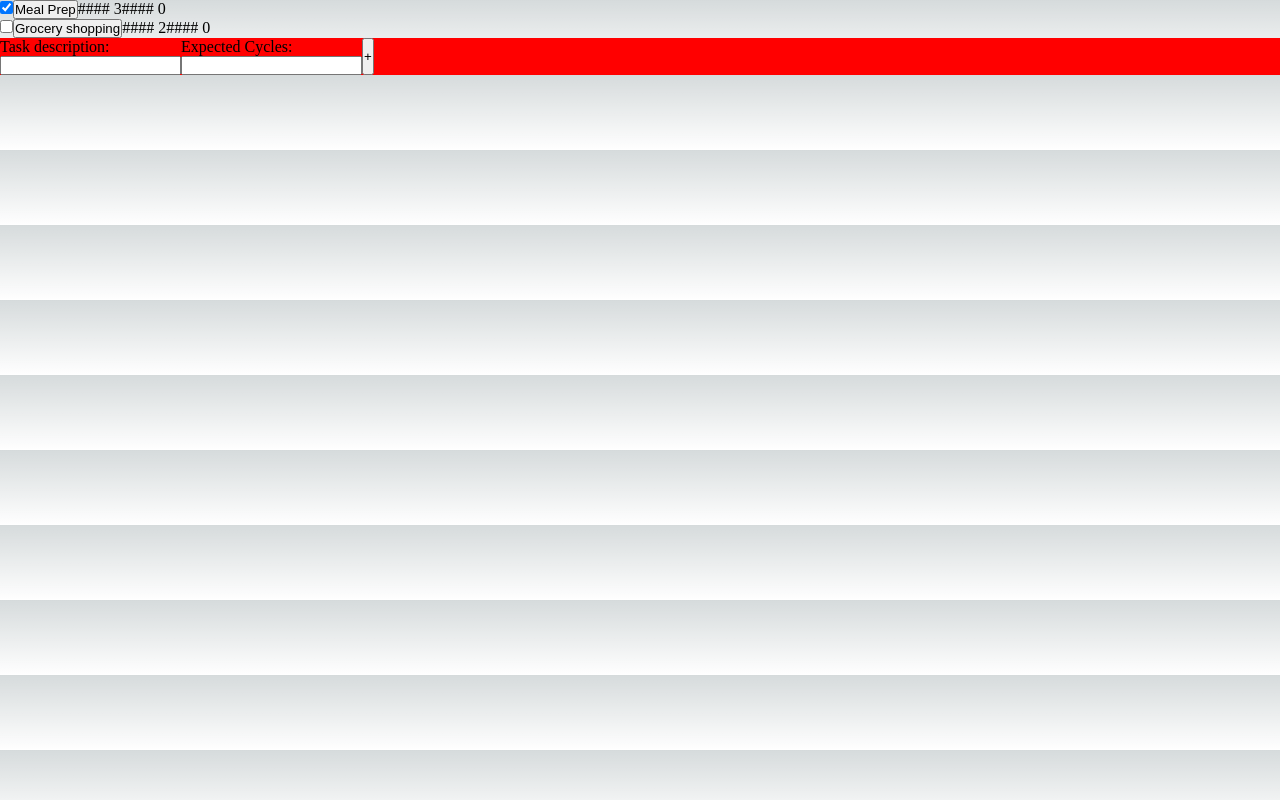
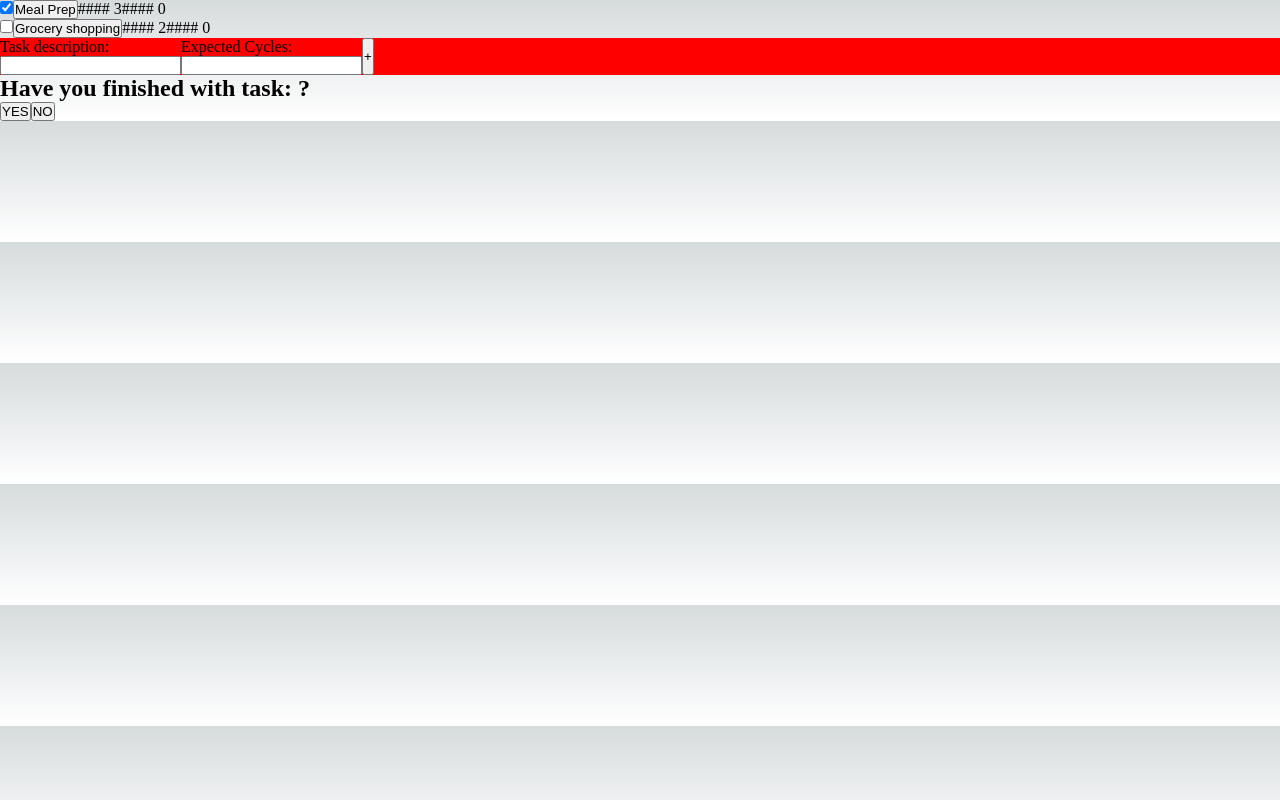
Before and after one commit to carocodingk/PomodoroTracker, a Next.js app: page / in a window 1280 px wide. Built offline with nearby package versions, Linux system fonts and the light colour scheme.

Commit message:
Added component that updates time and status of completion for a task selected

```diff
--- a/src/pages/index.js
+++ b/src/pages/index.js
@@ -7,7 +7,7 @@ const initialTasks = [{key: 0, taskName: 'Meal Prep', expectedCycles: 3, actualT
                       {key: 1, taskName: 'Grocery shopping', expectedCycles: 2, actualTime: 0, finished: false} ];
 
 
-function TaskManager({setTaskInProgress}){
+function TaskManager({taskInProgress, setTaskInProgress, cycleComplete}){
   const [taskKeys, setTaskKey] = useState(2)
   const [taskList, setTaskList] = useState(initialTasks)
   console.log(taskList)
@@ -18,7 +18,6 @@ function TaskManager({setTaskInProgress}){
         key: task.key,
         taskName: task.taskName
       })
-      // console.log(task.taskName)
     }
     else{
       console.log("This task has been resolved")
@@ -38,6 +37,46 @@ function TaskManager({setTaskInProgress}){
         ))}
       </ul>
       <NewTask taskKeys={taskKeys} setTaskKey={setTaskKey} setTaskList={setTaskList} />
+      {cycleComplete && <TaskCompletion taskInProgress={taskInProgress} taskList={taskList} setTaskList={setTaskList}/>}
+      {console.log('inside task manager ', taskInProgress.taskName)}
+    </div>
+  );
+}
+
+function TaskCompletion({taskInProgress, taskList, setTaskList}){
+
+  const updateTaskInProgress = (completed) => {
+    let updatedTask
+    taskList.map((task) => {
+      if (task.key === taskInProgress.key){
+        if (completed){
+          console.log('task completed')
+          updatedTask = {
+            ...task,
+            actualTime: task.actualTime + workTime,
+            finished: completed
+          }
+        }
+        else{
+          console.log('task not completed')
+          updatedTask = {
+            ...task,
+            actualTime: task.actualTime + workTime
+          }
+        }
+      }
+    })
+    const updatedTaskList = taskList.toSpliced(taskInProgress.key, 1, updatedTask)
+    setTaskList(updatedTaskList)
+  }
+
+  return(
+    <div>
+      {console.log('here ', taskInProgress)}
+      <h2>{`Have you finished with task: ${taskInProgress.taskName}?`}</h2>
+      <input type="button" value="YES" onClick={()=>updateTaskInProgress(true)} />
+      <input type="button" value="NO" onClick={()=>updateTaskInProgress(false)}/>
+      {console.log('theeeree', taskInProgress.taskName)}
     </div>
   );
 }
@@ -130,15 +169,16 @@ function NewTask({taskKeys, setTaskKey, setTaskList}){
 
 export default function Home() {
   const [taskInProgress, setTaskInProgress] = useState({
-    taskId: -1,
+    key: -1,
     taskName: ""
   })
+  const [cycleComplete, setCycleComplete] = useState(true) //state indicates when a pomodoro cycle has been completed
 
-  console.log(taskInProgress)
+  console.log('first ', taskInProgress)
 
   return (
     <div>
-      <TaskManager setTaskInProgress={setTaskInProgress} />
+      <TaskManager taskInProgress={taskInProgress} setTaskInProgress={setTaskInProgress} cycleComplete={cycleComplete}/>
     </div>
   );
 }
```
